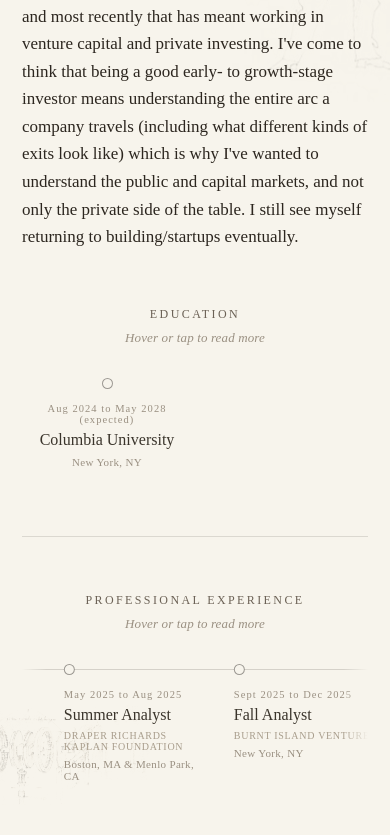
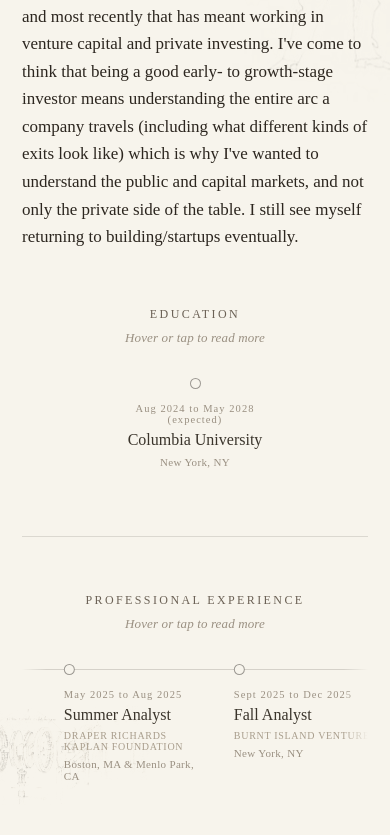
Before and after one commit to veronicas-world/aboutme, a Next.js app: page /experience in a window 390 px wide. Shown: the part 532-1367 px from the top of the page. Built offline with nearby package versions, Linux system fonts and the light colour scheme.

Commit message:
Open all timeline cards above the row; center education on mobile

```diff
--- a/src/app/globals.css
+++ b/src/app/globals.css
@@ -525,10 +525,10 @@ a { color: inherit; text-decoration: none; }
 }
 @media (max-width: 640px) {
   .xp { --xp-chip: 170px; display: flex; flex-direction: column; }
-  .xp-marquee { order: 1; }
-  .xp-detail { order: 2; height: auto; }
-  /* on phones the cards flow in-line below the row (rather than as an absolute
-     overlay) so they can never spill past the top/bottom of the screen */
+  /* card sits above the row and flows in-line, so it opens above the dot yet
+     can never spill past the top/bottom of the screen */
+  .xp-detail { order: 1; height: auto; }
+  .xp-marquee { order: 2; }
   .xp-card,
   .xp-detail-above .xp-card {
     position: static;
@@ -536,10 +536,8 @@ a { color: inherit; text-decoration: none; }
     bottom: auto;
     width: 100%;
     max-width: none;
-    margin: 16px 0 0;
+    margin: 0 0 16px;
   }
-  /* education row: left-aligned + momentum scroll when it overflows */
-  .xp-track.xp-static { margin: 0; }
   .xp-marquee.xp-static { -webkit-overflow-scrolling: touch; }
 }
 
--- a/src/components/ExperienceTimeline.tsx
+++ b/src/components/ExperienceTimeline.tsx
@@ -55,13 +55,9 @@ export default function ExperienceTimeline({
   // Duplicate the list only when animating, so the marquee can loop seamlessly.
   const loop = animate ? [...items, ...items] : items;
 
-  // The animated (professional experience) timeline reveals its card ABOVE the
-  // row; the static (education) timeline reveals its card BELOW.
+  // Both timelines reveal the card ABOVE the row.
   const detail = (
-    <div
-      className={`xp-detail${animate ? " xp-detail-above" : ""}`}
-      aria-live="polite"
-    >
+    <div className="xp-detail xp-detail-above" aria-live="polite">
       {hasContent && current && (
         <div key={active} className="xp-card">
           {current.logo && (
@@ -101,7 +97,7 @@ export default function ExperienceTimeline({
       className={`xp${active !== null ? " paused" : ""}`}
       onMouseLeave={() => setActive(null)}
     >
-      {animate && detail}
+      {detail}
       <div className={`xp-marquee${animate ? "" : " xp-static"}`}>
         <div className={`xp-track${animate ? "" : " xp-static"}`}>
           {loop.map((e, i) => {
@@ -125,7 +121,6 @@ export default function ExperienceTimeline({
           })}
         </div>
       </div>
-      {!animate && detail}
     </div>
   );
 }
```
